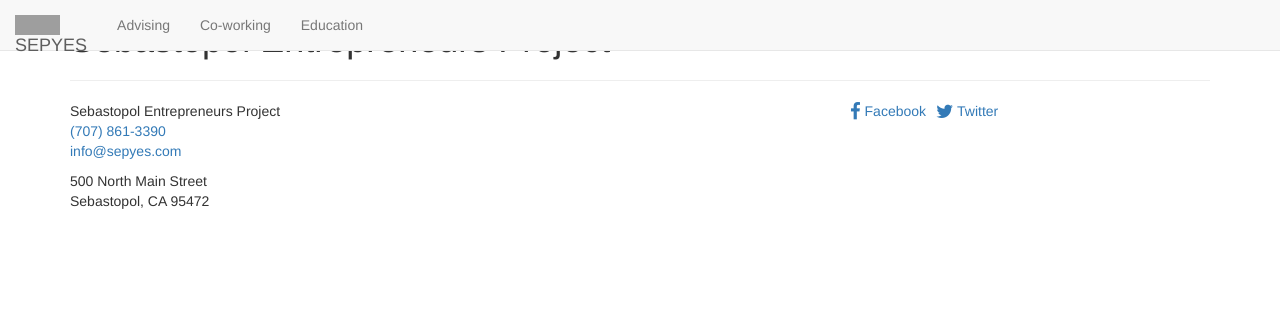
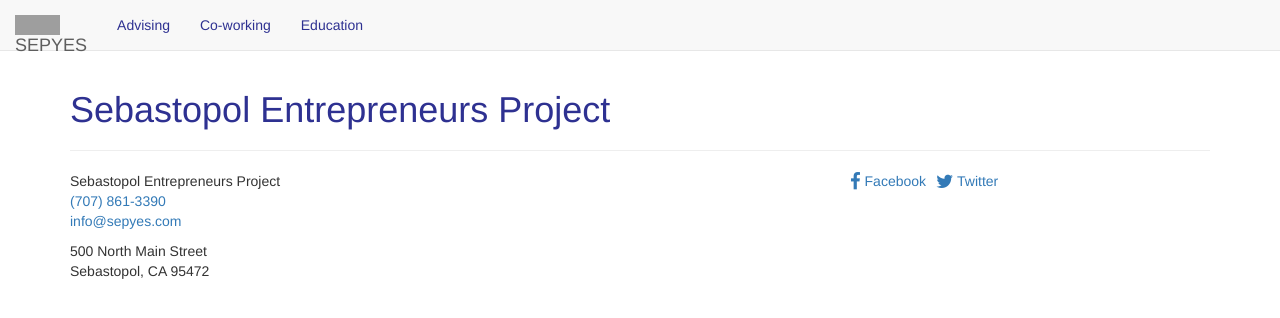
Before and after one commit to gcarothers/sepyes.com, a Jekyll site: the page built from index.html, in a window 1280 px wide. Shown: the top 318 px of the page. Built offline with Jekyll 4.4.1, drawn with Linux system fonts in a browser that asks for light colours; nearby versions of some CDN libraries; Markdown is read by kramdown in place of the engine named in the settings; comment, search, counter and statistics services are not loaded; grey boxes are pictures that could not be loaded.

Commit message:
Now with fonts

```diff
--- a/_layouts/default.html
+++ b/_layouts/default.html
@@ -17,6 +17,16 @@
     <meta property="og:title" content="Sebastopol Entrepreneurs Project" />
     <meta property="og:type" content="website" />
     <meta property="og:image" content="" />
+
+    <script type="text/javascript">
+      (function(d) {
+        var config = {
+          kitId: 'pfk5ytg',
+          scriptTimeout: 3000
+        },
+        h=d.documentElement,t=setTimeout(function(){h.className=h.className.replace(/\bwf-loading\b/g,"")+" wf-inactive";},config.scriptTimeout),tk=d.createElement("script"),f=false,s=d.getElementsByTagName("script")[0],a;h.className+=" wf-loading";tk.src='//use.typekit.net/'+config.kitId+'.js';tk.async=true;tk.onload=tk.onreadystatechange=function(){a=this.readyState;if(f||a&&a!="complete"&&a!="loaded")return;f=true;clearTimeout(t);try{Typekit.load(config)}catch(e){}};s.parentNode.insertBefore(tk,s)
+      })(document);
+    </script>
   </head>
   <body>
     <div class="container">
--- /dev/null
+++ b/site.css
@@ -0,0 +1,37 @@
+body {
+  padding-top: 70px;
+}
+
+#map-canvas {
+  min-height: 400px;
+  margin: 0px;
+  padding: 0px;
+  border-radius: 6px;
+}
+
+p {
+  max-width: 85rem;
+  white-space: normal;
+}
+
+h1, h2, h3 {
+  font-family: 'proxima-nova', Helvetica, Arial, sans-serif;
+  color: #2E3191;
+}
+
+.wf-loading h1, .wf-loading h2, .wf-loading h3 {
+  visibility: hidden;
+}
+
+.navbar-default .navbar-nav>li>a, .navbar-default .navbar-brand {
+  color: #2E3191;
+}
+
+.fa-fw {
+  width: 1.2857142857142858rem;
+}
+
+.img-inline {
+  margin: 1em;
+  max-width: 20em;
+}
```
